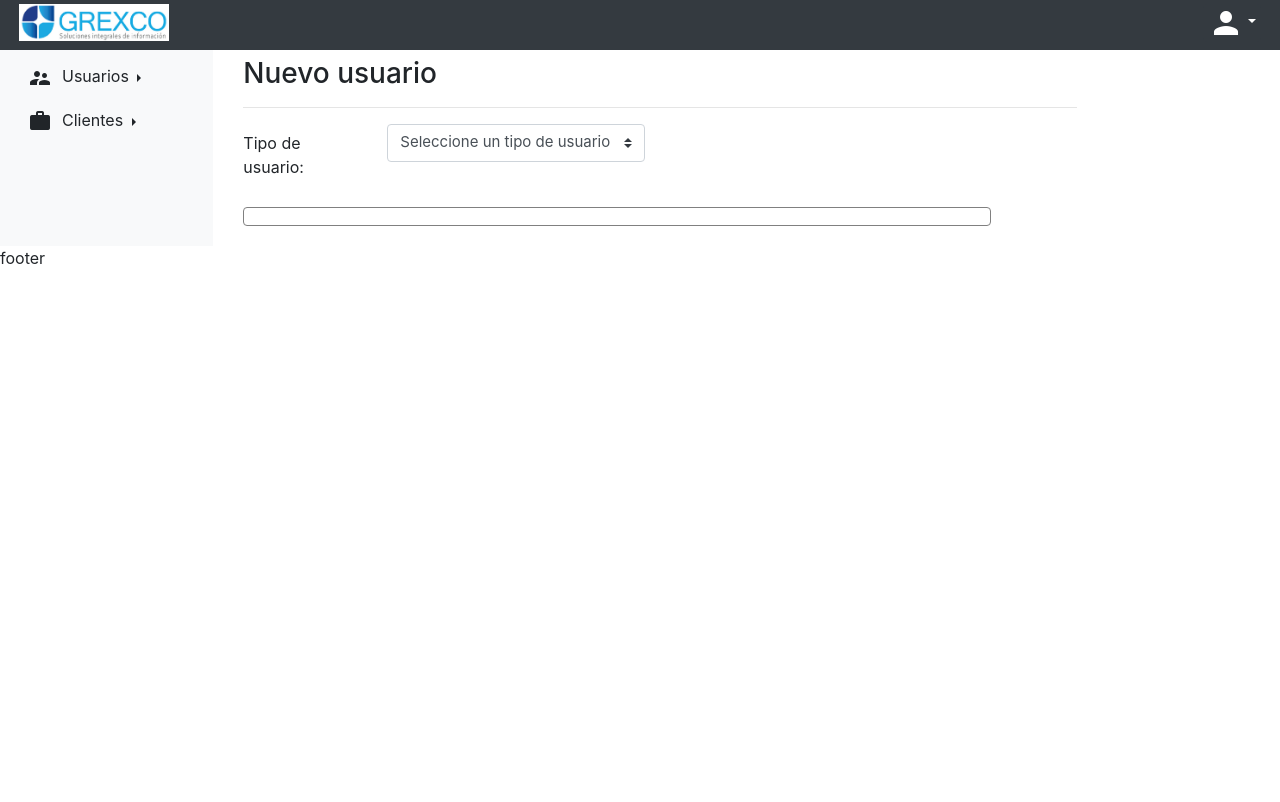
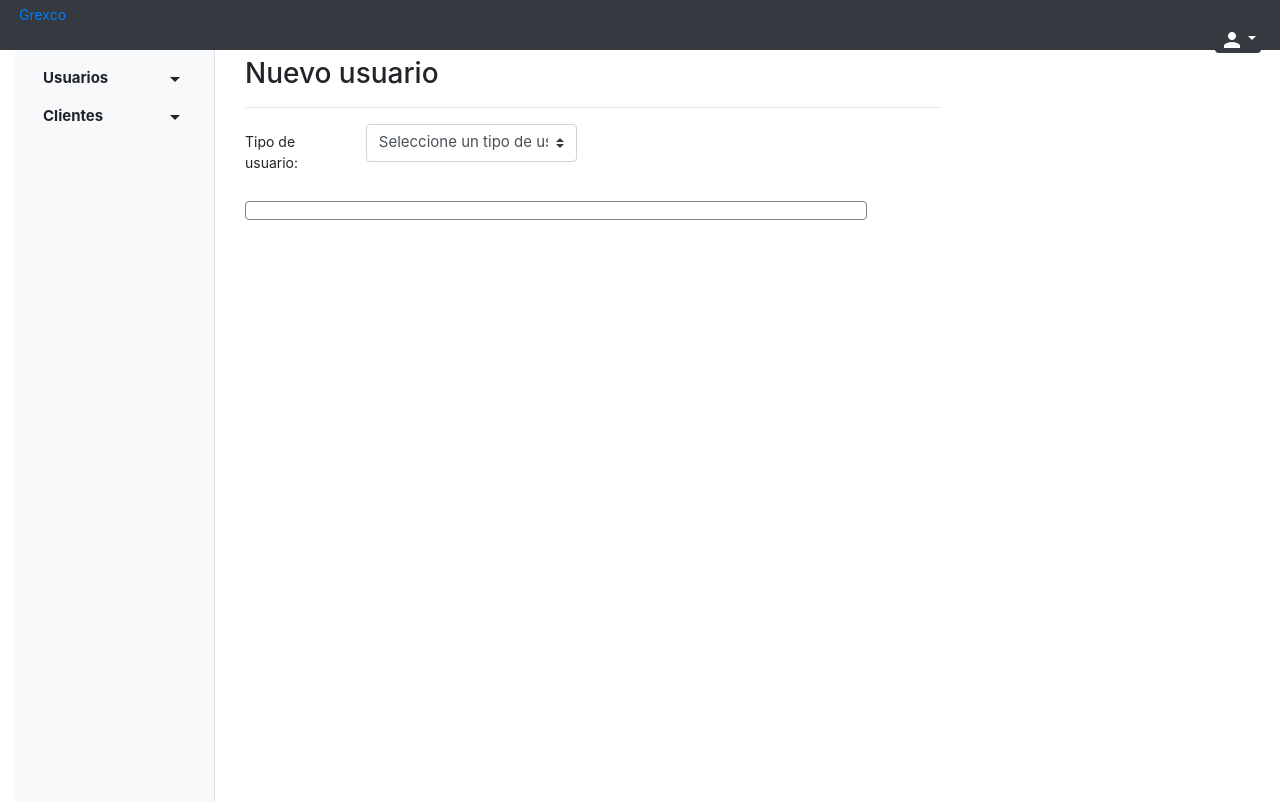
Before and after one commit to mmesas3699/grexco, a Django app: template grexco/administracion/templates/administracion/nuevo_usuario.html in a window 1280 px wide. Before the commit the page ends 264 px from the top, so only its background shows below. Run offline with Django 3.2, Linux system fonts and the light colour scheme; the template is opened without the code that fills it: values that come from a table or form of the project are taken from there, others are empty; tables that the repository leaves empty hold one stand-in row (values such as "Sample post"); some libraries are stand-ins or nearby versions.

Commit message:
Mejorando base_dashboard

```diff
--- a/grexco/administracion/static/css/base_dashboard.css
+++ b/grexco/administracion/static/css/base_dashboard.css
@@ -1,6 +1,41 @@
+body {
+  font-size: .875rem;
+}
 
-.material-icons.md-36.person {
-	font-size: 36px;
+.sidebar {
+  position: fixed;
+  top: 0;
+  bottom: 0;
+  left: 0;
+  z-index: 100; /* Behind the navbar */
+  padding: 0;
+  box-shadow: inset -1px 0 0 rgba(0, 0, 0, .1);
+}
+
+.sidebar-sticky {
+  position: -webkit-sticky;
+  position: sticky;
+  top: 48px; /* Height of navbar */
+  height: calc(100vh - 48px);
+  padding-top: .5rem;
+  overflow-x: hidden;
+  overflow-y: auto; /* Scrollable contents if viewport is shorter than content. */
+}
+
+
+.material-icons.md-22 {
+	font-size: 22px;
+}
+
+.material-icons.md-24 {
+	font-size: 24px;
+}
+
+ul.listas-menu li:hover {
+	background-color: #f0f0f0;
+}
+
+.material-icons.person {
 	color: white;
 	vertical-align: middle;
 }
--- a/grexco/administracion/static/js/base_dashboard.js
+++ b/grexco/administracion/static/js/base_dashboard.js
@@ -1,11 +1,11 @@
 $(document).ready(function (){
-    $(".dropbtn").click(function(){
-        $(this).siblings().toggle();
+
+    $(".menu-btn").click(function(){
         $(this).toggleClass("active");
     });
 
-    $( function()
-    {
-        $( "#menu" ).menu();
+    $(".menu-btn").click(function(event) {
+		$(this).children('i.arrow').toggle();
     });
+
 });
--- a/grexco/administracion/templates/administracion/base_dashboard.html
+++ b/grexco/administracion/templates/administracion/base_dashboard.html
@@ -6,30 +6,24 @@
 	<meta name="viewport" content="width=device-width, initial-scale=1">
 	{% load static %}
 
-	<!-- JQUERY -->
-	<script src="https://ajax.googleapis.com/ajax/libs/jquery/3.3.1/jquery.min.js"></script>
-
-  	<!-- CSS -->
-  	<link rel="stylesheet" type="text/css" href="{% static '/css/base_dashboard.css' %}">
-	<!-- <link rel="stylesheet" type="text/css" href="static/css/dashboard.css"> -->
+  <!-- CSS -->
+  <link rel="stylesheet" type="text/css" href="{% static '/css/base_dashboard.css' %}">
 
 	<!-- Google Icons -->
 	<link href="https://fonts.googleapis.com/icon?family=Material+Icons" rel="stylesheet">
+	<!-- <link href="https://fonts.googleapis.com/css?family=Roboto" rel="stylesheet"> -->
 
 	<!-- Bootstrap -->
 	<link rel="stylesheet" href="https://maxcdn.bootstrapcdn.com/bootstrap/4.0.0/css/bootstrap.min.css">
-	<script src="https://cdnjs.cloudflare.com/ajax/libs/popper.js/1.12.9/umd/popper.min.js"></script>
-	<script src="https://maxcdn.bootstrapcdn.com/bootstrap/4.0.0/js/bootstrap.min.js"></script>
 
-	{% block js-css %}
+	{% block css %}
 
 	{% endblock %}
 
 </head>
-<body>
+<body style="font-size: .875rem;">
 
-<!-- Nuevo -->
-
+<!-- Barra de navegación en mobiles -->
 <nav class="navbar navbar-expand-lg bg-dark d-lg-none d-md-block d-sm-block">
 	<div class="container-fluid">
 	    <!-- User -->
@@ -37,7 +31,7 @@
 				<button class="btn bg-dark float-right pt-0 pb-0 pl-1 pr-1 dropdown-toggle btn-user" data-toggle="dropdown"><i class="material-icons md-36 person">person</i></button>
 		    <div class="dropdown-menu">
 				  <a class="dropdown-item" href="#"><b>Usuario:</b> {{request.user.username}}</a>
-			  	<a class="dropdown-item" href="{% url 'usuarios:logout'%}"><b>Cerrar sesión</b></a>
+			  	<a class="dropdown-item" href="{% url 'usuarios:logout'%}">Cerrar sesión</a>
 				</div>
 		  </div>
 
@@ -56,82 +50,131 @@
 			</div>
 	</div>
 </nav>
+<!-- Fin barra de navegación en mobiles -->
 
-<!-- Fin nuevo -->
-
-
-<!-- Contenido -->
+<!-- Cuerpo -->
 <div class="container-fluid">
 
 	<!-- Top Nav -->
-	<div class="row bg-dark d-none d-sm-block d-md-block d-xl-block top-nav clearfix p-1" style="color: white; height:50px;">
-	  <div class="col">
-				<a href="{% url 'administracion:dashboard'%}" class="float-left">
-					<img src="{% static '/img/logo.jpg' %}" alt="logo" style="width:150px";>
-				</a>
+	<div class="row bg-dark d-none d-sm-block d-md-block d-xl-block sticky-top top-nav clearfix p-1"
+			 style="color: white; height:50px;">
+		<div class="col">
+			<div>
+				<a href="/a/">Grexco</a>
+			</div>
 			<div class="dropdown">
-				<button class="btn bg-dark float-right pt-0 pb-0 pl-1 pr-1 dropdown-toggle btn-user" data-toggle="dropdown"><i class="material-icons md-36 person">person</i></button>
-				<div class="dropdown-menu">
-					<a class="dropdown-item" href="#"><b>Usuario:</b> {{request.user.username}}</a>
-					<a class="dropdown-item" href="{% url 'usuarios:logout'%}"><b>Cerrar sesión</b></a>
+				<button class="btn bg-dark float-right pt-0 pb-0 pl-1 pr-1 dropdown-toggle btn-user" data-toggle="dropdown"><i class="material-icons md-28 person">person</i></button>
+				<div class="dropdown-menu p-0">
+	     		<a class="dropdown-item" href="#">Usuario: {{ request.user.username }}</a>
+					<div class="dropdown-divider"></div>
+					<a class="dropdown-item" href="{% url 'usuarios:logout'%}">Cerrar sesión</a>
 				</div>
 			</div>
 		</div>
-	</div> <!-- Fin top nav -->
+	</div>
+	<!-- Fin top nav -->
 
-	<!-- Cuerpo -->
+	<!-- Contenido -->
 	<div class="row">
-
-		<!-- Sidebar  -->
-			<div class="col-sm-2 d-sm-none d-md-block d-none d-sm-block container-menu bg-light">
-
+		<!-- sidebar -->
+		<div class="col-md-2 d-none d-md-block bg-light sidebar">
+			<div class="sidebar-sticky p-0 pt-2">
 				<!-- Usuarios -->
-				<div class="btn-group dropright item-menu">
-				  <button type="button" class="btn btn-light dropdown-toggle" data-toggle="dropdown" aria-haspopup="true" aria-expanded="false">
-				  	<i class="material-icons menu-icons">supervisor_account</i>Usuarios
-				  </button>
-
-				  <div class="dropdown-menu">
-				    <!-- Dropdown menu links -->
-				    <a class="dropdown-item text-center" href="{% url 'administracion:nuevo_usuario' %}"><i class="material-icons icon-nuevo" style="font-size: 30px;">person_add</i></a>
-					<div class="dropdown-divider"></div>
-					<a class="dropdown-item" href="{% url 'administracion:clientes' %}">Clientes</a>
-					<a class="dropdown-item" href="#">Soporte</a>
-					<a class="dropdown-item" href="#">Tecnología</a>
-				  </div>
+				<div class="m-1">
+					<button class="btn btn-sm btn-toolbar btn-block btn-light menu-btn font-weight-bold"
+									type="button"
+									data-toggle="collapse"
+									data-target="#collapseUsuarios"
+									style="font-size: 15px;">
+						Usuarios
+						<i class="material-icons ml-auto arrow">arrow_drop_down</i>
+						<i class="material-icons ml-auto arrow" style="display: none;">arrow_drop_up</i>
+  				</button>
+  				<div class="collapse" id="collapseUsuarios">
+	  				<div class="card card-body p-2">
+	  					<a href="{% url 'administracion:nuevo_usuario' %}"
+	  						 class="m-auto">
+								<i class="material-icons md-24">person_add</i>
+	  					</a>
+	  					<hr class="m-1">
+	  					<div>
+	  						<ul class="list-group listas-menu">
+	  							<li class="list-group-item p-0">
+	  								<a href="{% url 'administracion:clientes' %}" class="btn btn-sm btn-block p-1 text-dark text-left" role="button">
+	  									Clientes
+	  								</a>
+	  							</li>
+	  							<li class="list-group-item p-0">
+	  								<a href="" class="btn btn-sm btn-block p-1 text-dark text-left" role="button">
+	  									Soporte
+	  								</a>
+	  							</li>
+	  							<li class="list-group-item p-0">
+	  								<a href="" class="btn btn-sm btn-block p-1 text-dark text-left" role="button">
+	  									Tecnología
+	  								</a>
+	  							</li>
+	  						</ul>
+	  					</div>
+	  				</div>
+					</div>
 				</div>
 
 				<!-- Clientes -->
-				<div class="btn-group dropright item-menu">
-					<button style="width: 100%;" type="button" class="btn btn-light btn-block dropdown-toggle" data-toggle="dropdown" aria-haspopup="true", aria-expanded="false"><i class="material-icons menu-icons">work</i>Clientes </button>
-
-					<div class="dropdown-menu">
-						<a class="dropdown-item" href="{% url 'administracion:empresas' %}">Empresas</a>
-						<a class="dropdown-item" href="{% url 'administracion:plataformas' %}">Plataformas </a>
+				<div class="m-1">
+					<button class="btn btn-sm btn-toolbar btn-block btn-light menu-btn font-weight-bold"
+									type="button"
+									data-toggle="collapse"
+									data-target="#collapseClientes"
+									style="font-size: 15px;">
+									Clientes
+						<i class="material-icons ml-auto arrow">arrow_drop_down</i>
+						<i class="material-icons ml-auto arrow" style="display: none;">arrow_drop_up</i>
+					</button>
+					<div class="collapse" id="collapseClientes">
+						<div class="card card-body p-2">
+							<div>
+								<ul class="list-group listas-menu">
+									<li class="list-group-item p-0">
+										<a href="{% url 'administracion:nueva_plataforma' %}" class="btn btn-sm btn-block p-1 text-dark text-left" role="button">
+											Plataformas
+										</a>
+									</li>
+									<li class="list-group-item p-0">
+										<a href="{% url 'administracion:empresas' %}" class="btn btn-sm btn-block p-1 text-dark text-left" role="button">
+											Empresas
+										</a>
+									</li>
+								</ul>
+							</div>
+						</div>
 					</div>
 				</div>
 
-			</div> <!-- Fin Sidebar -->
+			</div>
+		</div>
+		<!-- Fin sidebar -->
 
+		<main class="col-md-9">
+			{% block content %}
+			{% endblock %}
+		</main>
 
-		<!-- Work area -->
-			<div class="col-sm-10">
-				{% block content %}
+	</div>
+	<!-- Fin contenido -->
 
-				{% endblock %}
+</div>
+<!-- Fin cuerpo -->
 
-			</div> <!-- Fin work area -->
+<!-- JQUERY -->
+<script src="https://ajax.googleapis.com/ajax/libs/jquery/3.3.1/jquery.min.js"></script>
+<script src="https://cdnjs.cloudflare.com/ajax/libs/popper.js/1.12.9/umd/popper.min.js"></script>
+<script src="https://maxcdn.bootstrapcdn.com/bootstrap/4.0.0/js/bootstrap.min.js"></script>
+<script src="{% static '/js/base_dashboard.js' %}"></script>
 
-	</div> <!-- Fin cuerpo -->
+	{% block js %}
 
-</div> <!-- Fin contenido -->
-
-<!-- Footer -->
-<div class="row">
-	<div class="col">
-		<p>footer</p>
-	</div>
-</div>
+	{% endblock %}
 
 </body>
 </html>
--- a/grexco/administracion/templates/administracion/nuevo_usuario.html
+++ b/grexco/administracion/templates/administracion/nuevo_usuario.html
@@ -2,8 +2,11 @@
 
 {% load static %}
 
-{% block js-css %}
+{% block css %}
 	<link rel="stylesheet" type="text/css" href="{% static '/css/nuevo_usuario.css' %}">
+{% endblock %}
+
+{% block js %}
 	<script src="{% static '/js/nuevo_usuario.js' %}"></script>
 {% endblock %}
 
```
